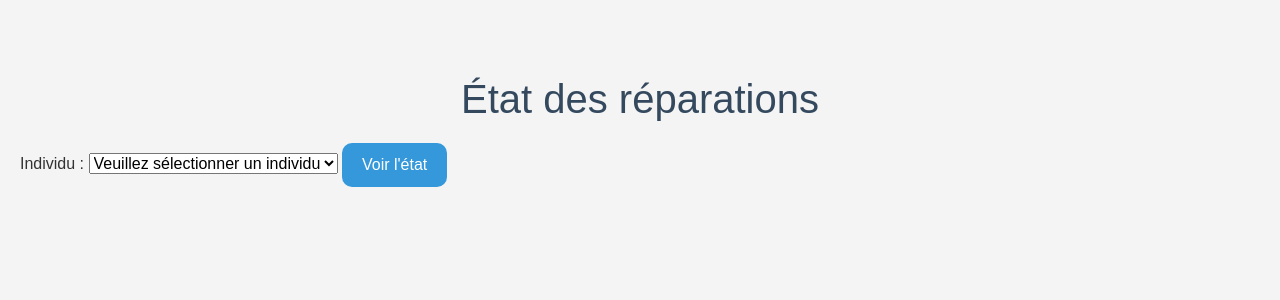
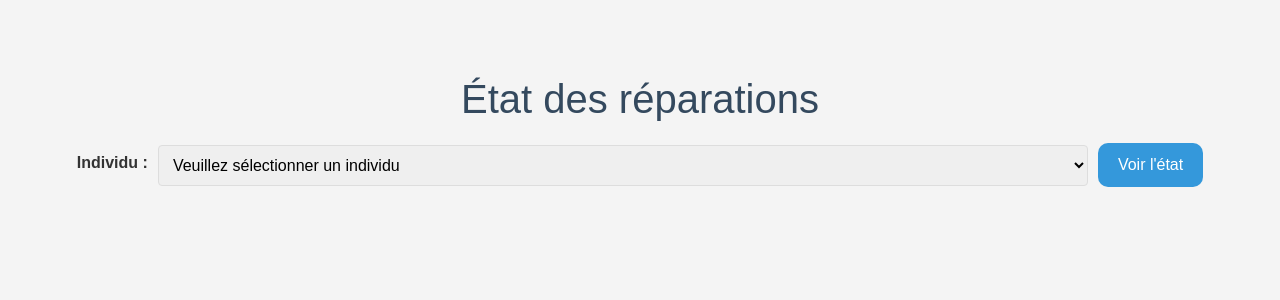
Before and after one commit to TimotheSandt/SAE1.03-1.04, a Flask app: page /reparation/etat/ in a window 1280 px wide. Shown: the part 80-380 px from the top of the page. Run offline with Flask 3, Linux system fonts and the light colour scheme; data that the repository does not hold is empty; some libraries are stand-ins or nearby versions.

Commit message:
v3 style etat_reparation

```diff
--- a/www/templates/reparation/etat_reparation.html
+++ b/www/templates/reparation/etat_reparation.html
@@ -12,7 +12,7 @@ Réparation
 
     <h1>État des réparations</h1>
 
-    <form action="/reparation/etat/" method="POST">
+    <form action="/reparation/etat/" method="POST" class="form-group">
         <label for="selection_individus">Individu :</label>
         <select name="selection_individus" id="selection_individus" required>
             <option value="" disabled selected hidden>Veuillez sélectionner un individu </option>
```
